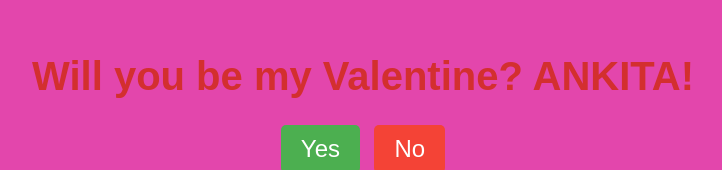
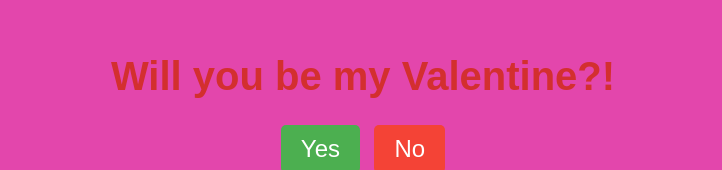
Before and after one commit to Sahilshinde2004/will-you-be-my-valentine, a plain HTML site: page index.html in a window 1280 px wide. Shown: the part 138-308 px from the top of the page, without its empty margins (277-999 px from the left). Drawn offline with Linux system fonts and the light colour scheme.

Commit message:
Update index.html

```diff
--- a/index.html
+++ b/index.html
@@ -8,7 +8,7 @@
 </head>
 <body>
     <div class="container">
-        <h1>Will you be my Valentine? ANKITA!</h1>
+        <h1>Will you be my Valentine?!</h1>
         <div class="buttons">
             <button class="yes-button" onclick="handleYesClick()">Yes</button>
             <button class="no-button" onclick="handleNoClick()">No</button>
```
